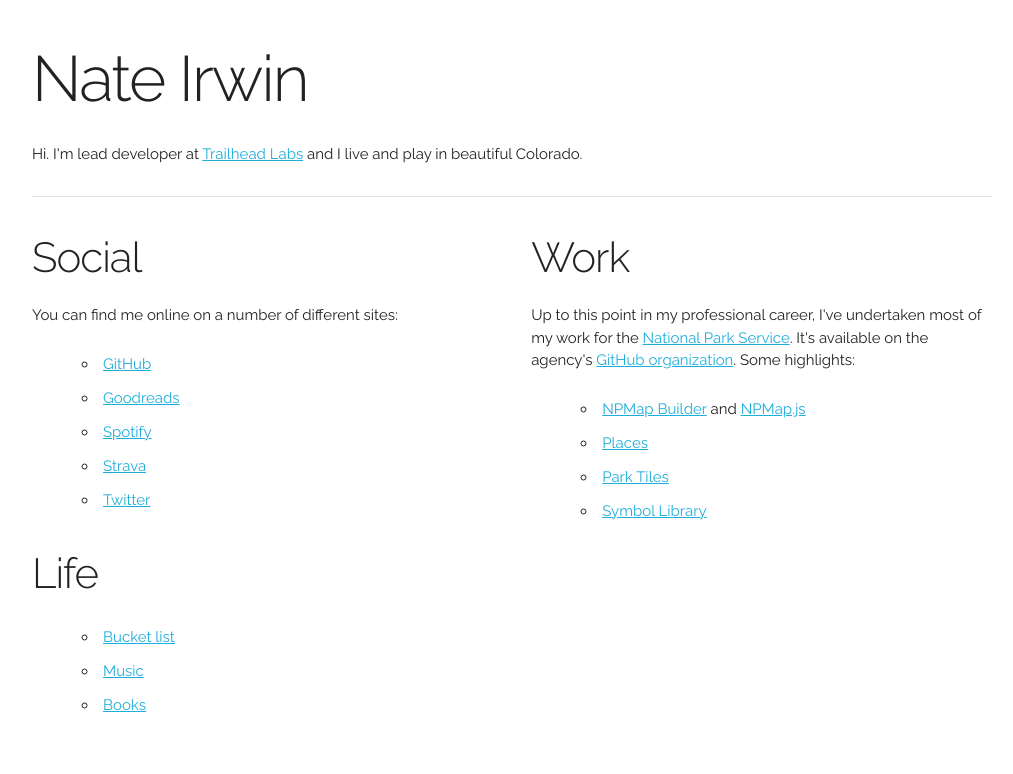
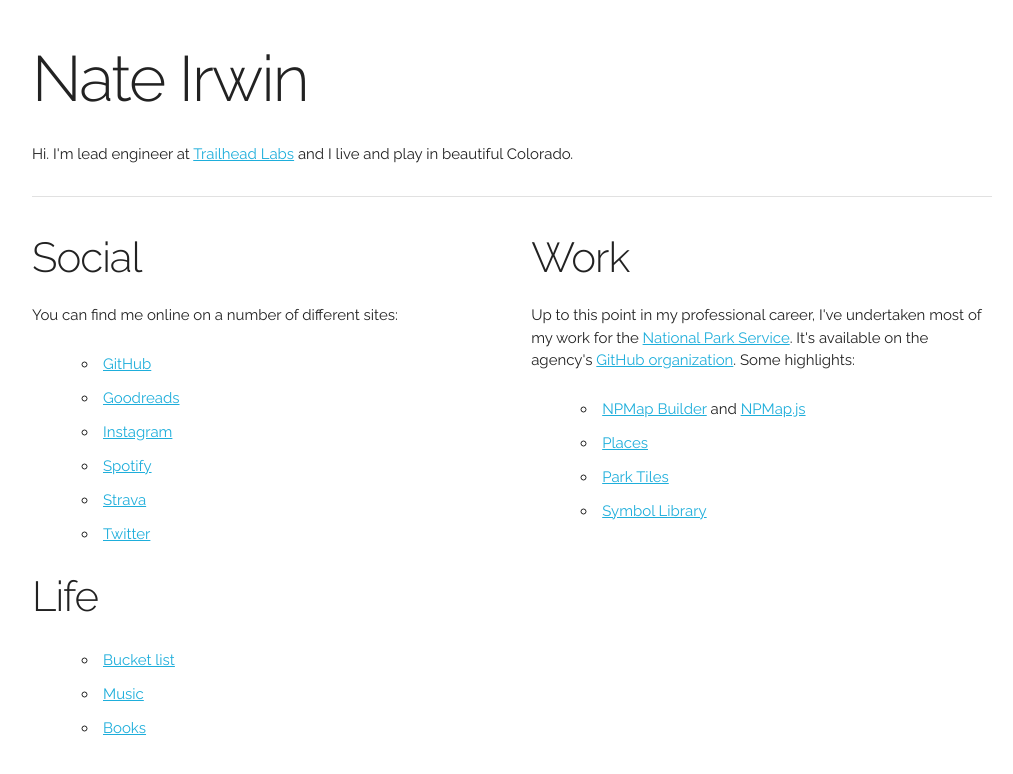
Before and after one commit to irwin-xyz/nate-irwin-xyz, a Jekyll site: the page built from index.html, in a window 1280 px wide. Shown: the top 774 px of the page, without its empty margins (128-1141 px from the left). Built offline with Jekyll 4.4.1, drawn with Linux system fonts in a browser that asks for light colours.

Commit message:
Update title and add Instagram account

```diff
--- a/index.html
+++ b/index.html
@@ -3,7 +3,7 @@
 ---
 
 <h1>Nate Irwin</h1>
-<p>Hi. I'm lead developer at <a href="http://www.trailheadlabs.com/">Trailhead Labs</a> and I live and play in beautiful Colorado.</p>
+<p>Hi. I'm lead engineer at <a href="http://www.trailheadlabs.com/">Trailhead Labs</a> and I live and play in beautiful Colorado.</p>
 <hr>
 <div class="row">
   <div class="columns six">
@@ -15,6 +15,9 @@
       </li>
       <li>
         <a href="http://www.goodreads.com/user/show/76558-nate-irwin">Goodreads</a>
+      </li>
+      <li>
+        <a href="https://www.instagram.com/nateirwin/">Instagram</a>
       </li>
       <li>
         <a href="https://open.spotify.com/user/nateirwin/">Spotify</a>
@@ -42,7 +45,7 @@
       </li>
       <li>
         <a href="https://www.nps.gov/maps/tools/symbol-library/">Symbol Library</a>
-        </li>
+      </li>
     </ul>
   </div>
 </div>
```
Also changed, not shown: README.md.
